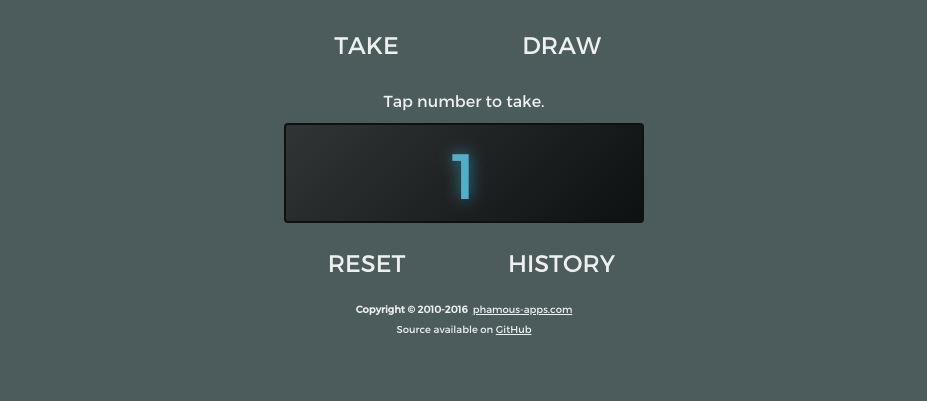
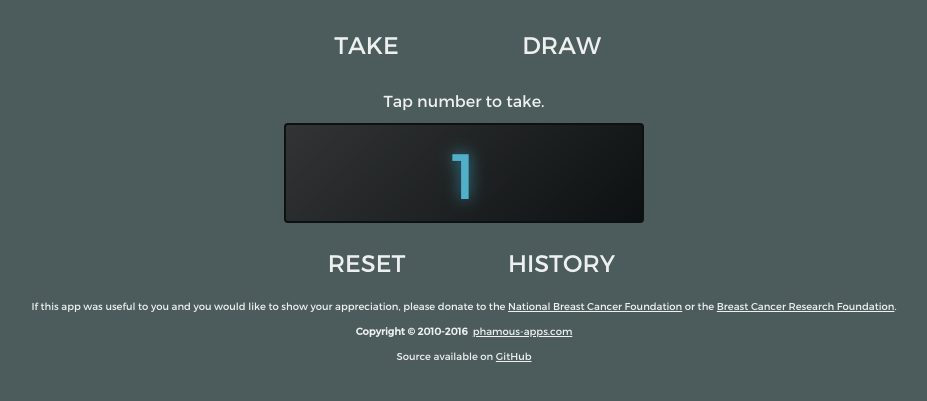
Before and after one commit to alext9586/raffle-site, a website: page index.html in a window 1280 px wide. Shown: the part 79-480 px from the top of the page, without its empty margins (176-1103 px from the left). Drawn offline with nearby package versions, Linux system fonts and the light colour scheme; some packages are replaced by stand-ins of ours.

Commit message:
Added donation notice to footer.

```diff
--- a/app/components/templates/MainApp.html
+++ b/app/components/templates/MainApp.html
@@ -35,11 +35,17 @@
 </div>
 
 <section class="footer">
-    <div id="copyright">
+    <p class="donation-notice">
+        If this app was useful to you and you would like to show your appreciation, please donate to the
+        <a href="http://www.nationalbreastcancer.org/" target="_blank">National Breast Cancer Foundation</a> or the
+        <a href="https://www.bcrfcure.org/" target="_blank">Breast Cancer Research Foundation</a>.
+    </p>
+
+    <p>
         <b>Copyright © 2010-{{::$ctrl.getCopyrightYear()}}</b>&nbsp;&nbsp;<a href="http://phamous-apps.com">phamous-apps.com</a>
-    </div>
+    </p>
 
-    <div>
+    <p>
         Source available on <a href="https://github.com/alext9586/raffle-site" target="_blank">GitHub</a>
-    </div>
+    </p>
 </section>
--- a/app/styles/Styles.scss
+++ b/app/styles/Styles.scss
@@ -92,7 +92,7 @@ a {
 .footer {
     text-align: center;
     font-size: 10px;
-    line-height: 2em;
+    line-height: $line-height;
 
     a {
         cursor: pointer;
```
Also changed, not shown: stylesheets/Styles.css.
